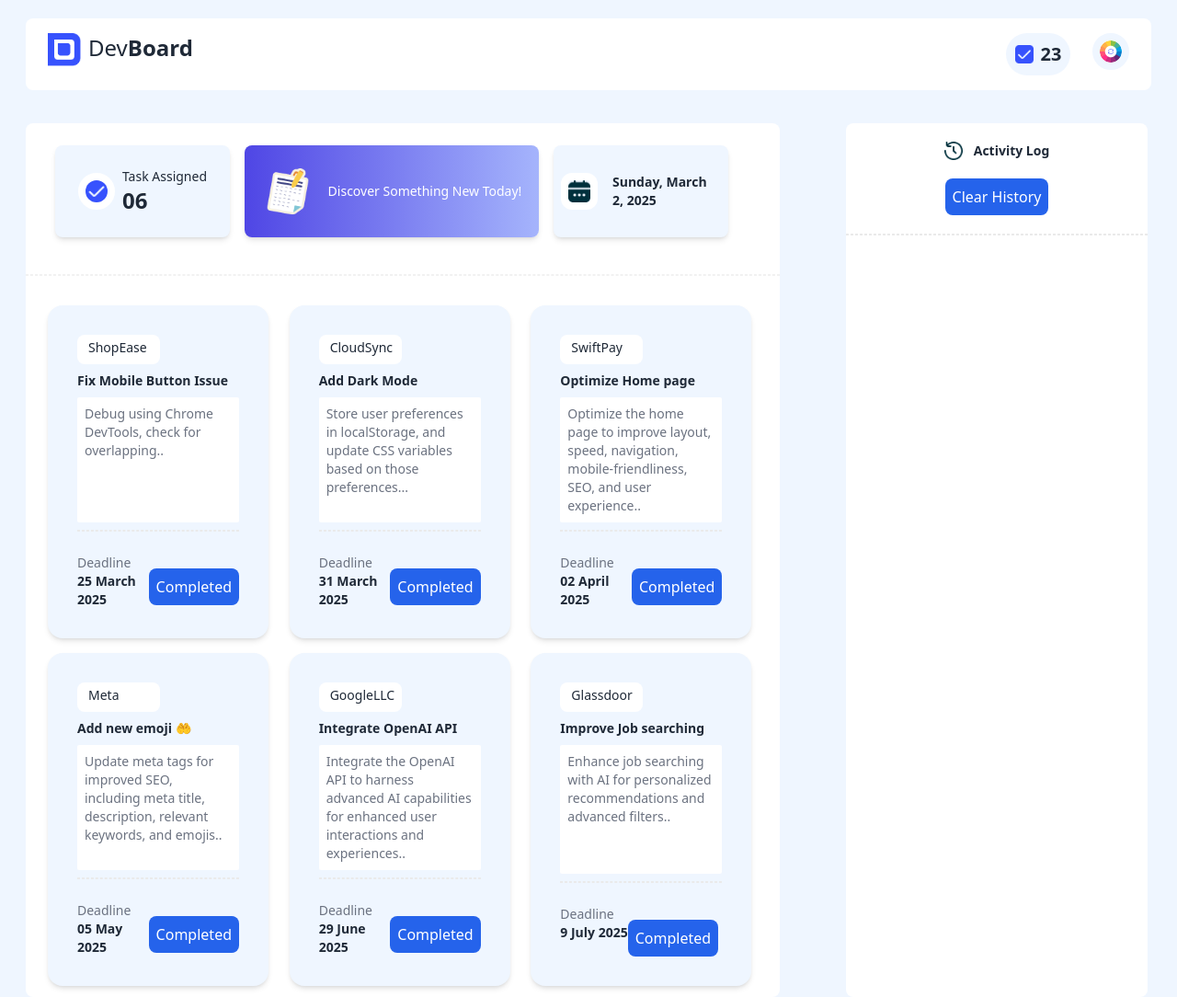
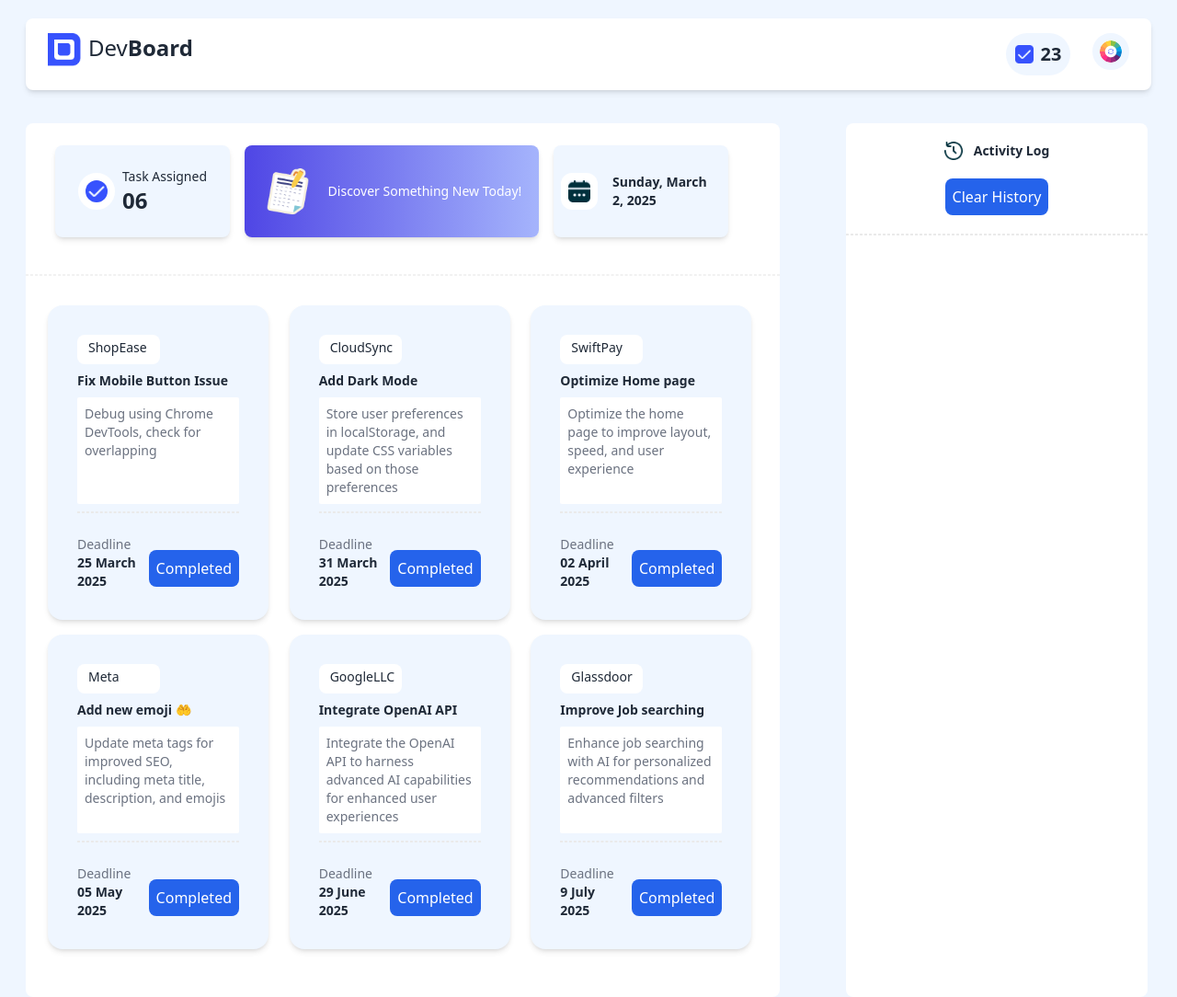
Before and after one commit to Nusrat323/assignment05, a plain HTML site: page index.html in a window 1280 px wide. Shown: the whole page at 92% size. Drawn offline with nearby package versions, Linux system fonts and the light colour scheme.

Commit message:
added new features and finalized webpage

```diff
--- a/index.html
+++ b/index.html
@@ -19,7 +19,7 @@
 <body class="bg-blue-50 min-h-screen ">
     <header class="py-5">
         <!----- navbar section ----->
-        <nav class="bg-white rounded-lg mx-7 py-4 ">
+        <nav class="bg-white rounded-lg mx-7 py-4 shadow-md ">
             <div class="flex justify-between mx-4">
                 <div class="flex">
                     <img class="size-9 mx-2" src="assets/logo.png">
@@ -64,11 +64,13 @@
                     </div>
                 </div>
                 <!--card2-->
+                <a href="index2.html">
                 <div class="bg-gradient-to-r from-indigo-600 to-indigo-300 w-[320px] h-[100px] rounded-lg flex justify-center items-center gap-4 shadow-md">
                         <img class="size-14" src="assets/board.png">
                     <h2 class="text-white text-sm">Discover Something New Today!</h2>
+                </div>
+              </a>
 
-                </div>
                 <!--card3-->
                 <div class="bg-blue-50 rounded-lg  w-[190px] h-[100px] gap-2 flex justify-center items-center shadow-md">
                     <img class="size-10 border-8 border-white rounded-xl ml-2 " src="assets/calender.png">
@@ -86,7 +88,7 @@
                     <div class="card-body  ">
                         <h2 class="bg-white rounded-lg px-3 py-1 w-[90px] h-8 text-sm">ShopEase</h2>
                       <h2 class="text-sm font-bold ">Fix Mobile Button Issue </h2>
-                      <p class="bg-white rounded-sm px-2 py-2 text-sm text-gray-500">Debug using Chrome DevTools, check for overlapping..</p>
+                      <p class="bg-white rounded-sm px-2 py-2 text-sm text-gray-500">Debug using Chrome DevTools, check for overlapping</p>
                       <hr style="border: 1px dashed rgb(234, 234, 234);">
 
                       <div class="flex mt-4">
@@ -106,7 +108,7 @@
                     <div class="card-body ">
                         <h2 class="bg-white rounded-lg px-3 py-1 w-[90px] h-8 text-sm">CloudSync</h2>
                       <h2 class="text-sm font-bold ">Add Dark Mode </h2>
-                      <p class="bg-white rounded-sm px-2 py-2 text-sm text-gray-500">Store user preferences in localStorage, and update CSS variables based on those preferences...</p>
+                      <p class="bg-white rounded-sm px-2 py-2 text-sm text-gray-500">Store user preferences in localStorage, and update CSS variables based on those preferences</p>
                       <hr style="border: 1px dashed rgb(234, 234, 234);">
 
                       <div class="flex mt-4">
@@ -126,7 +128,7 @@
                     <div class="card-body ">
                         <h2 class="bg-white rounded-lg px-3 py-1 w-[90px] h-8 text-sm">SwiftPay</h2>
                       <h2 class="text-sm font-bold ">Optimize  Home page</h2>
-                      <p class="bg-white rounded-sm px-2 py-2 text-sm text-gray-500">Optimize the home page to improve layout, speed, navigation, mobile-friendliness, SEO, and user experience..</p>
+                      <p class="bg-white rounded-sm px-2 py-2 text-sm text-gray-500">Optimize the home page to improve layout, speed, and user experience</p>
                       <hr style="border: 1px dashed rgb(234, 234, 234);">
 
                       <div class="flex mt-4">
@@ -146,7 +148,7 @@
                     <div class="card-body ">
                         <h2 class="bg-white rounded-lg px-3 py-1 w-[90px] h-8 text-sm">Meta</h2>
                       <h2 class="text-sm font-bold ">Add new emoji 🤲 </h2>
-                      <p class="bg-white rounded-sm px-2 py-2 text-sm text-gray-500">Update meta tags for improved SEO, including meta title, description, relevant keywords, and emojis..</p>
+                      <p class="bg-white rounded-sm px-2 py-2 text-sm text-gray-500">Update meta tags for improved SEO, including meta title, description, and emojis</p>
                       <hr style="border: 1px dashed rgb(234, 234, 234);">
 
                       <div class="flex mt-4">
@@ -155,7 +157,7 @@
                             <h4 class="text-sm font-semibold">05 May 2025</h4>
                         </div>
                       <div class="card-actions mt-4">
-                        <button class=" bg-blue-600 px-2 py-2 rounded-lg text-white task-btn " data-message="You have completed the task Add new emoji ">Completed</button>
+                        <button class=" bg-blue-600 px-2 py-2 rounded-lg text-white task-btn ml-2 " data-message="You have completed the task Add new emoji ">Completed</button>
                       </div>
                     </div>
                     </div>
@@ -166,7 +168,7 @@
                     <div class="card-body ">
                         <h2 class="bg-white rounded-lg px-3 py-1 w-[90px] h-8 text-sm">GoogleLLC</h2>
                       <h2 class="text-sm font-bold ">Integrate OpenAI API  </h2>
-                      <p class="bg-white rounded-sm px-2 py-2 text-sm text-gray-500">Integrate the OpenAI API to harness advanced AI capabilities for enhanced user interactions and experiences..</p>
+                      <p class="bg-white rounded-sm px-2 py-2 text-sm text-gray-500">Integrate the OpenAI API to harness advanced AI capabilities for enhanced user experiences</p>
                       <hr style="border: 1px dashed rgb(234, 234, 234);">
 
                       <div class="flex mt-4">
@@ -187,7 +189,7 @@
                         <h2 class="bg-white rounded-lg px-3 py-1 w-[90px] h-8 text-sm">Glassdoor</h2>
                       <h2 class="text-sm font-bold ">Improve Job searching</h2>
                       <p class="bg-white rounded-sm px-2 py-2 text-sm text-gray-500">
-                        Enhance job searching with AI for personalized recommendations and advanced filters..</p>
+                        Enhance job searching with AI for personalized recommendations and advanced filters</p>
                       <hr style="border: 1px dashed rgb(234, 234, 234);">
 
                       <div class="flex mt-4">
@@ -196,7 +198,7 @@
                             <h4 class="text-sm font-semibold">9 July 2025</h4>
                         </div>
                       <div class="card-actions mt-4">
-                        <button class=" bg-blue-600 px-2 py-2 rounded-lg  task-btn text-white " data-message="You have completed the task Improve Job searching">Completed</button>
+                        <button class=" bg-blue-600 px-2 py-2 rounded-lg  task-btn text-white ml-2" data-message="You have completed the task Improve Job searching">Completed</button>
                       </div>
                     </div>
                     </div>
--- a/script/script.js
+++ b/script/script.js
@@ -26,7 +26,7 @@ document.addEventListener("DOMContentLoaded", function () {
    let colors = ["#e1fac1", "#a7f5e8", "#1E90FF", "#9EB7F7", "#32CD32"];
     let colorIndex = 0;
 
-    // Button click background color
+    // Button click background color change
     colorChangeBtn.addEventListener("click", function () {
       // Change the background color
       document.body.style.backgroundColor = colors[colorIndex];
@@ -62,7 +62,7 @@ document.addEventListener("DOMContentLoaded", function () {
 
                // Disable button
                this.disabled = true;
-               this.classList.add("btn-disabled", "bg-gray-400", "text-white");
+               this.classList.add("btn-disabled", "bg-gray-300", "text-white");
                this.textContent = "Completed";
 
                completedCount++;
@@ -76,7 +76,7 @@ document.addEventListener("DOMContentLoaded", function () {
        });
    });
 
-   // Clear History
+   // Clear history
    clearHistoryBtn.addEventListener("click", function () {
        taskLog.innerHTML = "";
        navbarCount.textContent = "0";
```
Also changed, not shown: index2.html (+17 -6 lines).
